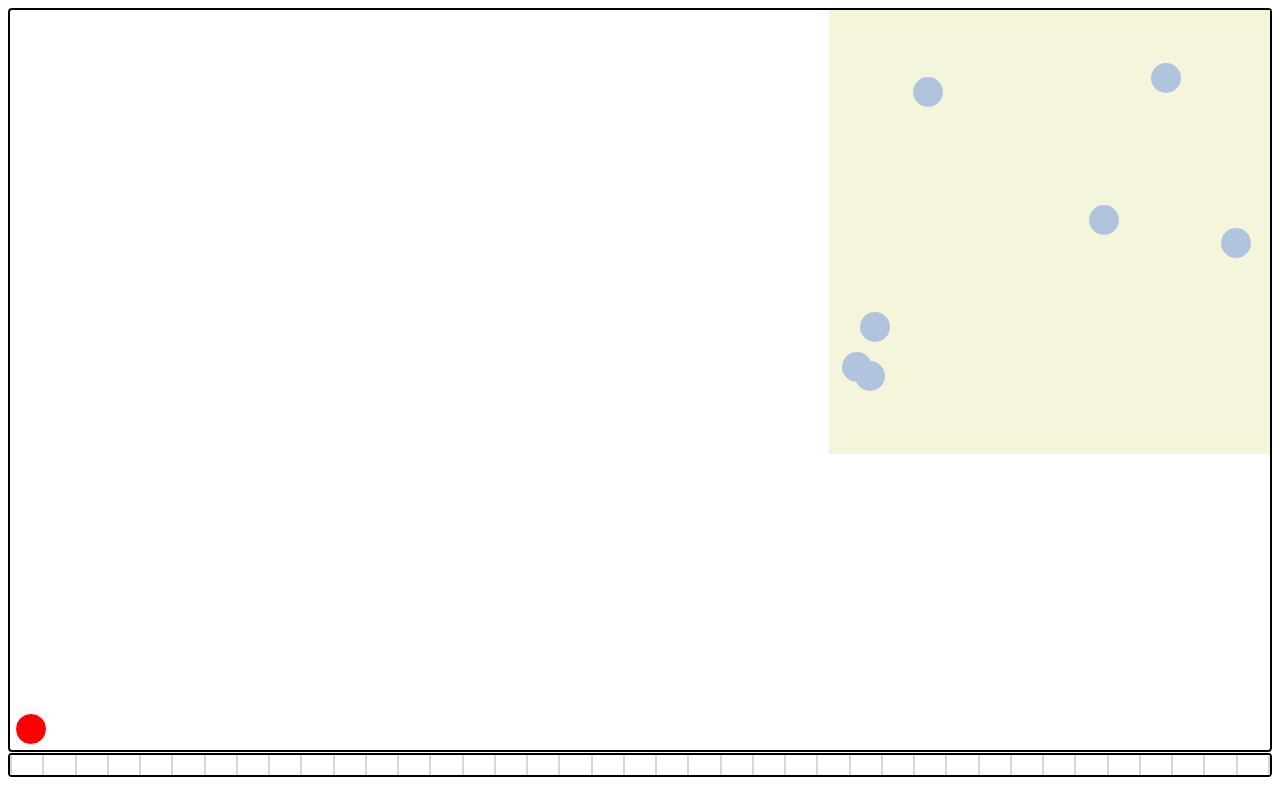
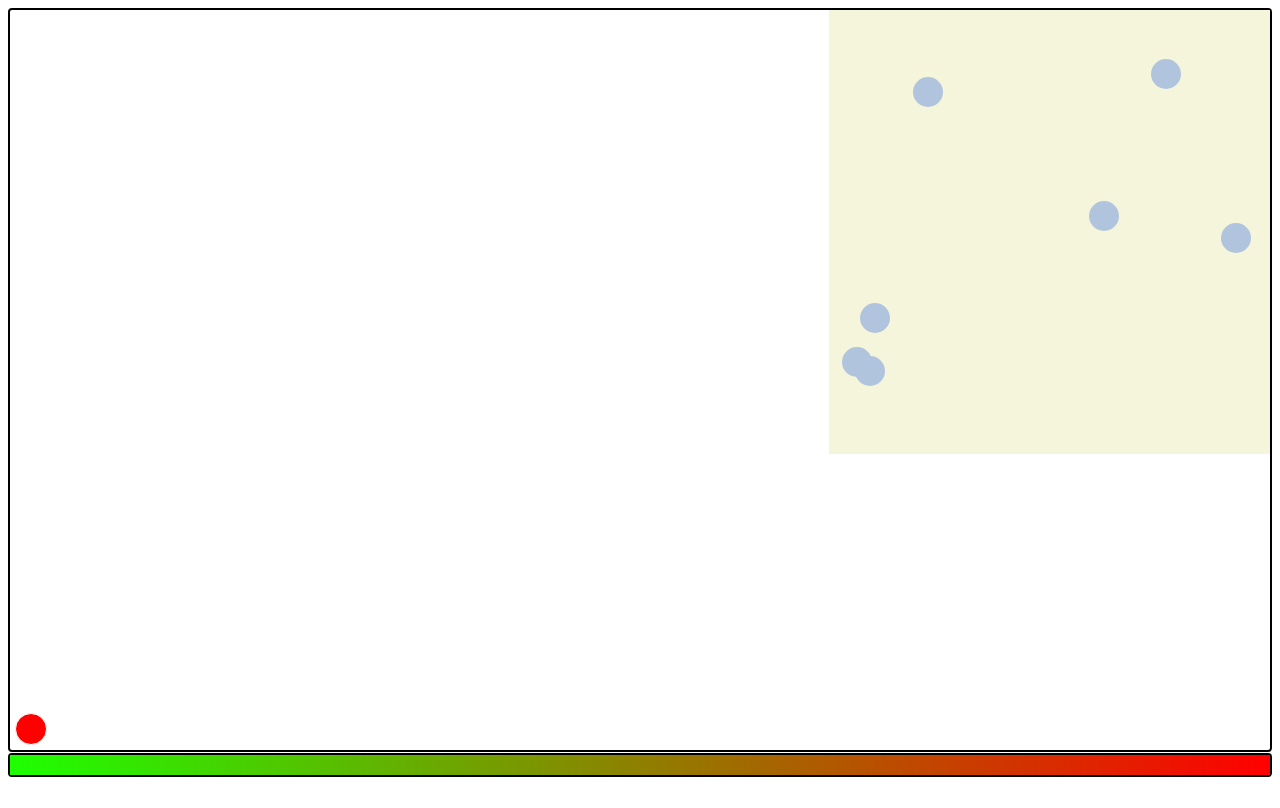
Before and after one commit to bahabarut/Oyun2, a plain HTML site: page index.html in a window 1280 px wide. Drawn offline with Linux system fonts and the light colour scheme.

Commit message:
duzenleme

```diff
--- a/index.html
+++ b/index.html
@@ -14,7 +14,9 @@
                 <!--<span class="hedefler"></span>-->
             </div>
         </div>
-        <div class="barCont bord"></div>
+        <div class="barCont bord">
+            <span id="progress"></span>
+        </div>
     </div>
 
 </body>
--- a/script.js
+++ b/script.js
@@ -1,20 +1,17 @@
 var sayac = 0;
 $(document).ready(function () {
     HedefleriHazirla();
-    for (var i = 0; i < 40; i++) {
-        var line = document.createElement("span");
-        line.setAttribute("class", "barLines");
-        document.querySelector(".barCont").appendChild(line);
-    }
 });
 $(document).on("keydown", function (ev) {
-    if (ev.which === 32) {
-        console.log(sayac +=2);
+    if (ev.which === 32 && sayac < 100) {
+        console.log(sayac++);
+        $("#progress").css("width", sayac + "%");
     }
 });
 $(document).on("keyup", function (ev) {
     if (ev.which === 32) {
         sayac = 0;
+        $("#progress").css("width", sayac + "%");
     }
 });
 
@@ -24,7 +21,7 @@ function HedefleriHazirla() {
         var newEl = document.createElement("span");
         newEl.setAttribute("class", "hedefler");
 
-        newEl.style.top = `${RandomUret(1, 94)}%`
+        newEl.style.top = `${RandomUret(1, 92)}%`
         newEl.style.left = `${RandomUret(1, 95)}%`
 
         alan.append(newEl);
--- a/style.css
+++ b/style.css
@@ -27,7 +27,11 @@ html, body {
     justify-content: space-between;
     box-sizing: border-box;
     height: 3%;
-    /*background: linear-gradient(90deg, rgba(30,255,0,1) 0%, rgba(255,0,0,1) 100%);*/
+}
+
+#progress {
+    width: 100%;
+    background: linear-gradient(90deg, rgba(30,255,0,1) 0%, rgba(255,0,0,1) 100%);
 }
 
 #oyuncu {
@@ -37,10 +41,8 @@ html, body {
     border: solid 1px white;
     border-radius: 50%;
     align-self: end;
-}
-
-.barLines {
-    border: solid 1px #d7d7d7;
+    position:absolute;
+    position:absolute;
 }
 
 #hedef {
```
